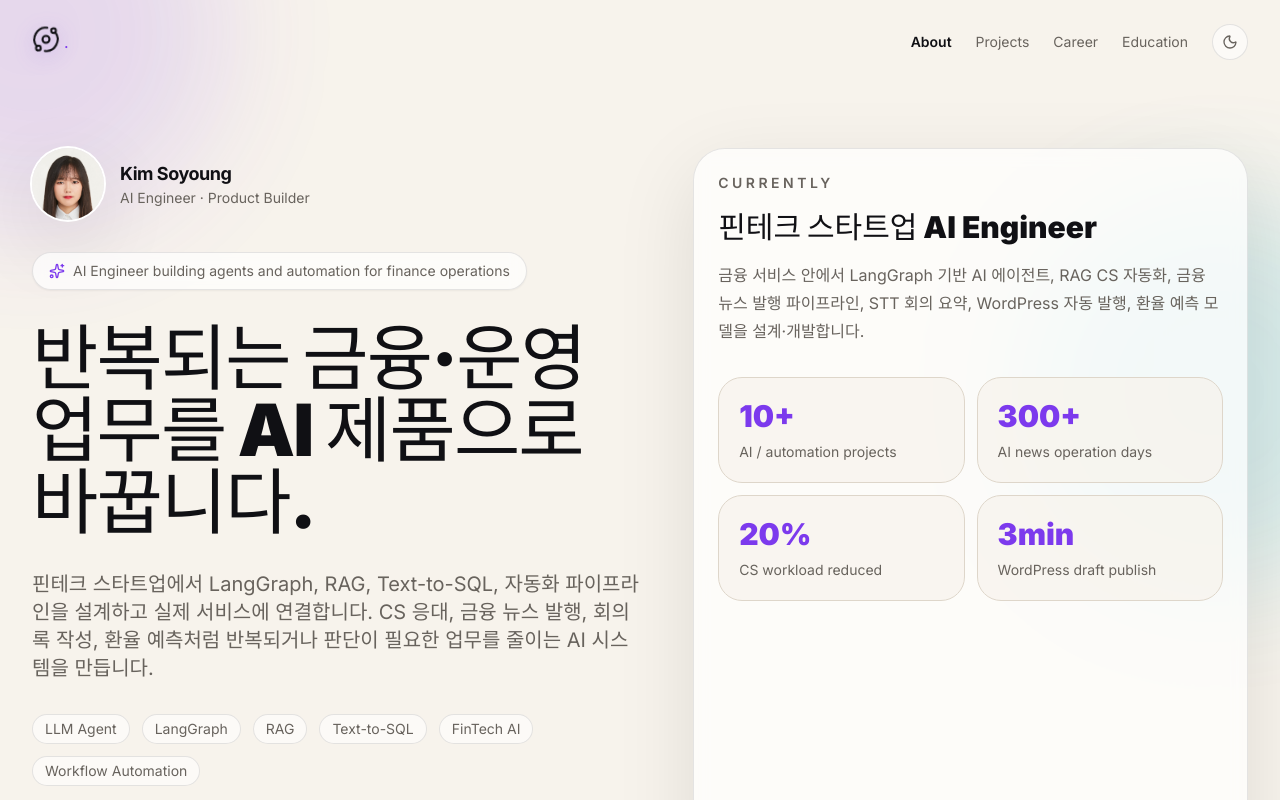
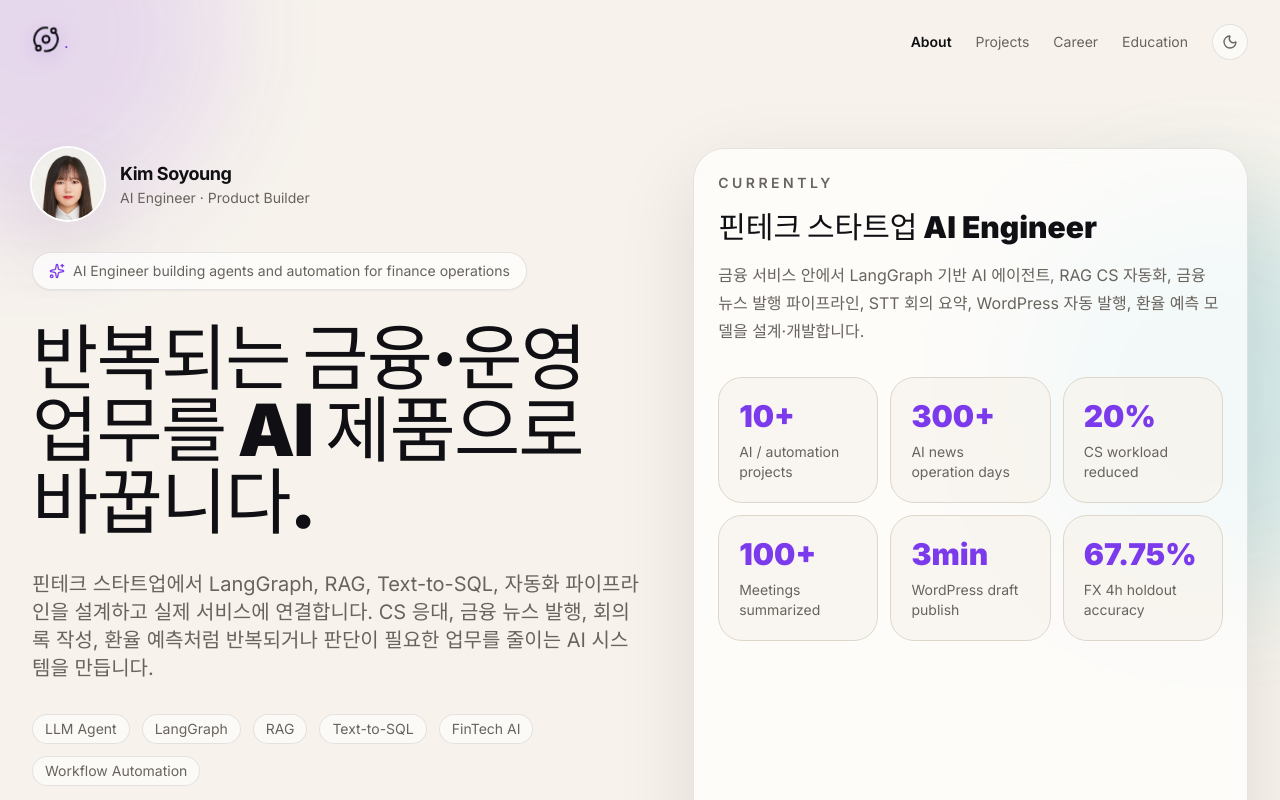
Before and after one commit to PlutoJoshua/PlutoJoshua.github.io, a React (Vite) app: page / in a window 1280 px wide. Shown: the top 800 px of the page. Built offline with nearby package versions, Linux system fonts and the light colour scheme; a web font is replaced by a local one.

Commit message:
content: expand homepage outcome metrics

```diff
--- a/src/data/profile.js
+++ b/src/data/profile.js
@@ -22,7 +22,9 @@
   ['10+', 'AI / automation projects'],
   ['300+', 'AI news operation days'],
   ['20%', 'CS workload reduced'],
+  ['100+', 'Meetings summarized'],
   ['3min', 'WordPress draft publish'],
+  ['67.75%', 'FX 4h holdout accuracy'],
 ];
 
 // About 페이지 본문.
--- a/src/pages/About.jsx
+++ b/src/pages/About.jsx
@@ -72,7 +72,7 @@
           </p>
           <h2 className="mt-4 text-3xl font-black">{currently.title}</h2>
           <p className="mt-4 leading-7 text-muted dark:text-muted-d">{currently.description}</p>
-          <div className="mt-8 grid grid-cols-2 gap-3">
+          <div className="mt-8 grid grid-cols-2 gap-3 xl:grid-cols-3">
             {metrics.map(([value, label]) => (
               <div key={label} className="rounded-3xl border border-line bg-paper/70 p-5 dark:border-line-d dark:bg-ink-d/70">
                 <div className="text-3xl font-black text-accent">{value}</div>
```
Also changed, not shown: 2 other files (tests, documents, lock files or other folders).
